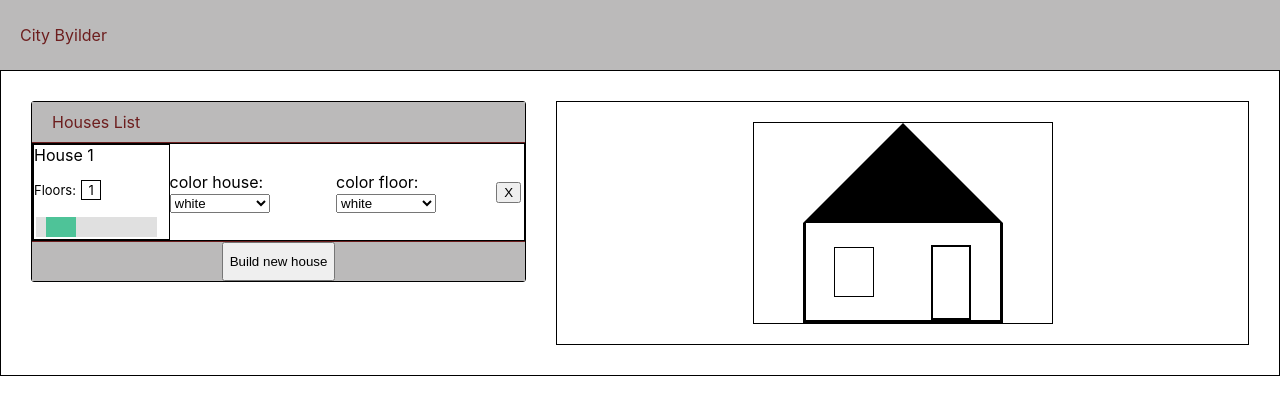
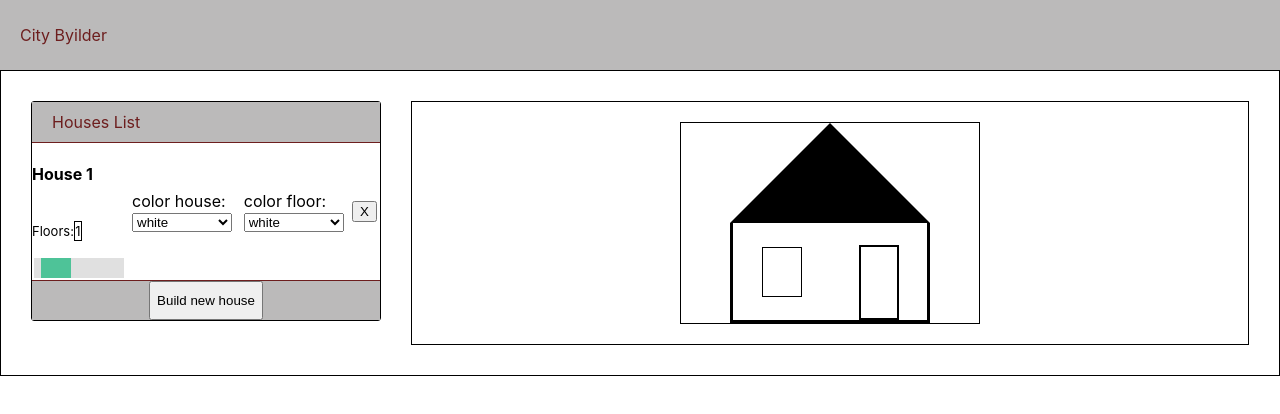
Before and after one commit to KhazanAlexey/HouseBulider, a React (Create React App) app: page / in a window 1280 px wide. Shown: the top 414 px of the page. Built offline with nearby package versions, Linux system fonts and the light colour scheme.

Commit message:
house number fix

```diff
--- a/src/App.module.scss
+++ b/src/App.module.scss
@@ -28,6 +28,7 @@
 
     .controlsWrapper {
       width: 50%;
+      max-width: 350px;
       border: 1px solid;
       border-radius: 3px;
       align-self: flex-start;
--- a/src/App.tsx
+++ b/src/App.tsx
@@ -2,22 +2,35 @@ import s from './App.module.scss';
 import House from "./House/House";
 import {useDispatch, useSelector} from "react-redux";
 import {AppRootStateType} from "./state/store";
-import {addHouseAC, HouseType} from "./state/houses-reducer";
+import {addHouseAC, HouseType,} from "./state/houses-reducer";
 import Controls from "./Controls/Controls";
 import {v1} from "uuid";
 import {addFloorAC} from "./state/floor-reducer";
+import {useCallback, useEffect, useLayoutEffect, useState} from "react";
 
 function App() {
+    const lastnum = useSelector<AppRootStateType, number>(state => state.houses[state.houses.length-1].houseNumber)
+
+    useEffect(() => {
+        setnumberHouse((lastnum+1))
+    }, [])
+
+    const [numberHouse, setnumberHouse] = useState(lastnum)
+
     const dispatch = useDispatch()
     const house = useSelector<AppRootStateType, Array<HouseType>>(state => state.houses)
     const floors = useSelector<AppRootStateType, any>(state => state.floor)
     const newHouseId = v1()
 
-    const addHouseHandler = () => {
-        dispatch(addHouseAC(newHouseId,1))
+    function num() {
+        setnumberHouse(numberHouse + 1)
+    }
+
+    const addHouseHandler = useCallback(() => {
+        num()
+        dispatch(addHouseAC(newHouseId, numberHouse))
         dispatch(addFloorAC(newHouseId, 'white', 1, true))
-
-    }
+    }, [newHouseId, numberHouse])
 
     return (
         <div className={s.App}>
@@ -31,11 +44,11 @@ function App() {
                         Houses List
                     </div>
                     <div className={s.controls}>
-                        {house.map((c,count) => {
+                        {house.map((c, count) => {
 
-                          return  <Controls key={c.houseID}  housenumber={count + 1} houseID={c.houseID}/>
+                            return <Controls key={c.houseID} houseNumber={c.houseNumber} housenumber={count + 1}
+                                             houseID={c.houseID}/>
                         })}
-
 
 
                     </div>
--- a/src/Controls/Controls.tsx
+++ b/src/Controls/Controls.tsx
@@ -7,12 +7,12 @@ import {AppRootStateType} from "../state/store";
 import {addFloorAC, changeColorAC, changeColorFloorAC, FloorType} from "../state/floor-reducer";
 import SuperSelect from "./utils/SuperSelect";
 import React from "react";
-import { v1 } from "uuid";
 import { removeHouseAC } from "../state/houses-reducer";
 
 type Propstype = {
     houseID: string
     housenumber: number
+    houseNumber:number
 }
 const arrColor = ['white', 'green', 'black', 'blue', 'red']
 const arrColorFloor = ['white', 'green', 'black', 'blue', 'red']
@@ -20,27 +20,31 @@ const arrColorFloor = ['white', 'green', 'black', 'blue', 'red']
 export function Controls(props: Propstype) {
     const StyledDiv = styled.div`
       width: 100%;
-      border: 1px solid;
       display: flex;
       flex-direction: row;
       justify-content: space-between;
       align-items: center;
       position: relative;
-      @media screen and (max-width: 664px) {
+      @media screen and (max-width: 729px) {
         flex-direction: column;
+        .select{
+          width: 100px;
+        }
       }
           `
     const FloorsControl = styled.div`
-      width: 33%;
+      max-width: 100px;
+      min-width: 100px;
       height: 100%;
-      border: 1px solid;
       display: flex;
       flex-direction: column;
       justify-content: flex-start;
       align-items: flex-start;
       margin-block-start: 0;
-      @media screen and (max-width: 664px) {
+      @media screen and (max-width: 729px) {
         width: 100%;
+        max-width: 100%;
+
       }
 
 
@@ -79,17 +83,17 @@ export function Controls(props: Propstype) {
         <StyledDiv>
 
             <FloorsControl>
-                <HouseCount count={props.housenumber}/>
+                <HouseCount count={props.houseNumber}/>
                 <SliderWithNum flors={floorsCount}/>
                 <SuperRange onChangeRange={onChangeRange} max={9} step={1} value={floorsCount} min={1}/>
 
             </FloorsControl>
-            <div><span>color house:</span> <SuperSelect
+            <div className={'select'}><span>color house:</span> <SuperSelect
                 options={arrColor}
                 value={floorColor}
                 onChangeOption={onChangeOption}
             /></div>
-            <div><span>color floor: </span><SuperSelect
+            <div className={'select'}><span>color floor: </span><SuperSelect
                 options={arrColorFloor}
                 value={houseColor}
                 onChangeOption={onChangeColorFloor}
--- a/src/Controls/HouseCount/HouseCount.tsx
+++ b/src/Controls/HouseCount/HouseCount.tsx
@@ -12,10 +12,14 @@ export function HouseCount(props: Propstype) {
       margin: 0;
       padding: 0;
           `
+    const Title = styled.h4`
+      display: inline-block;
+      width: 100%;
+`;
 
     return (
         <StyledDiv>
-            <span>House {props.count}</span>
+            <Title><span>House {props.count}</span></Title>
         </StyledDiv>
     );
 }
--- a/src/House/House.tsx
+++ b/src/House/House.tsx
@@ -7,6 +7,7 @@ import { FloorType} from "../state/floor-reducer";
 type PropsType = {
     key: any
     f: Array<FloorType>
+
 }
 
 function House(props: PropsType) {
--- a/src/state/houses-reducer.ts
+++ b/src/state/houses-reducer.ts
@@ -2,14 +2,14 @@ import {v1} from 'uuid';
 
 export type HouseType = {
     houseID: string,
-    floors:number
+    houseNumber:number
 
 
 }
 export  type AddHouseTypeAC = {
     type: 'ADD-HOUSE'
     houseID: string
-    floors:number
+    houseNumber:number
 }
 type RemoveHouseTypeAC = {
     type: 'REMOVE-HOUSE'
@@ -21,6 +21,7 @@ type addFloorsAC={
     houseID: string
     floors: number
 }
+
 type ActionsTypes = AddHouseTypeAC |
     RemoveHouseTypeAC | addFloorsAC
 
@@ -30,7 +31,7 @@ export const h2 = v1()
 
 
 const initialState: Array<HouseType> = [
-    {houseID: h1,floors:1}
+    {houseID: h1,houseNumber:1}
 ]
 
 
@@ -39,7 +40,7 @@ export const housesReducer = (state: Array<HouseType> = initialState, action: Ac
 
         case 'ADD-HOUSE': {
             return [...state, {
-                houseID: action.houseID,floors:action.floors
+                houseID: action.houseID,houseNumber:action.houseNumber
             }]
         }
 
@@ -52,8 +53,8 @@ export const housesReducer = (state: Array<HouseType> = initialState, action: Ac
             return state;
     }
 }
-export const addHouseAC = (houseID: string,floors:number): AddHouseTypeAC => {
-    return {type: 'ADD-HOUSE', houseID,floors}
+export const addHouseAC = (houseID: string,houseNumber:number): AddHouseTypeAC => {
+    return {type: 'ADD-HOUSE', houseID,houseNumber}
 }
 export const removeHouseAC = (houseID: string) => {
     return {type: 'REMOVE-HOUSE', houseID}
```
